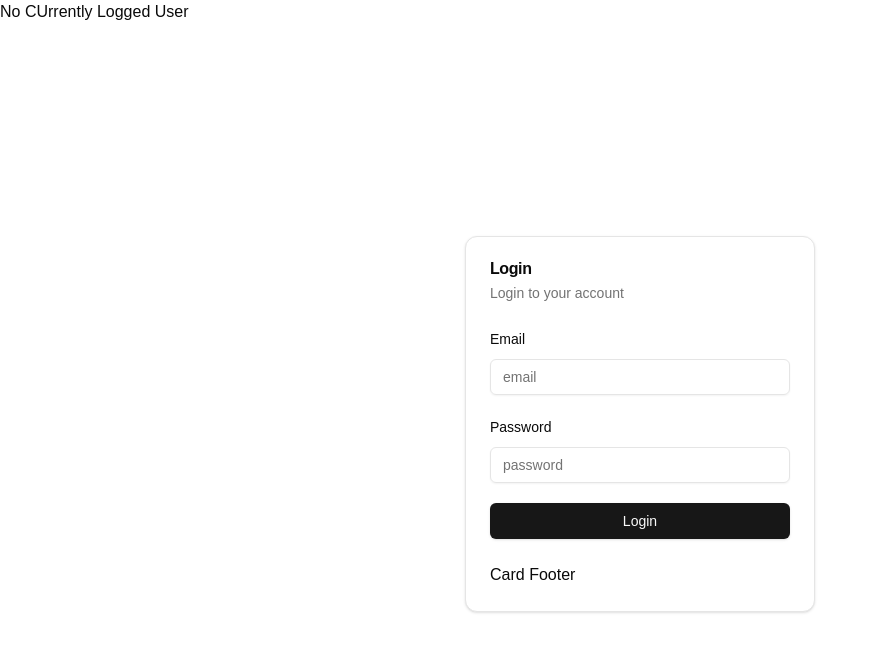
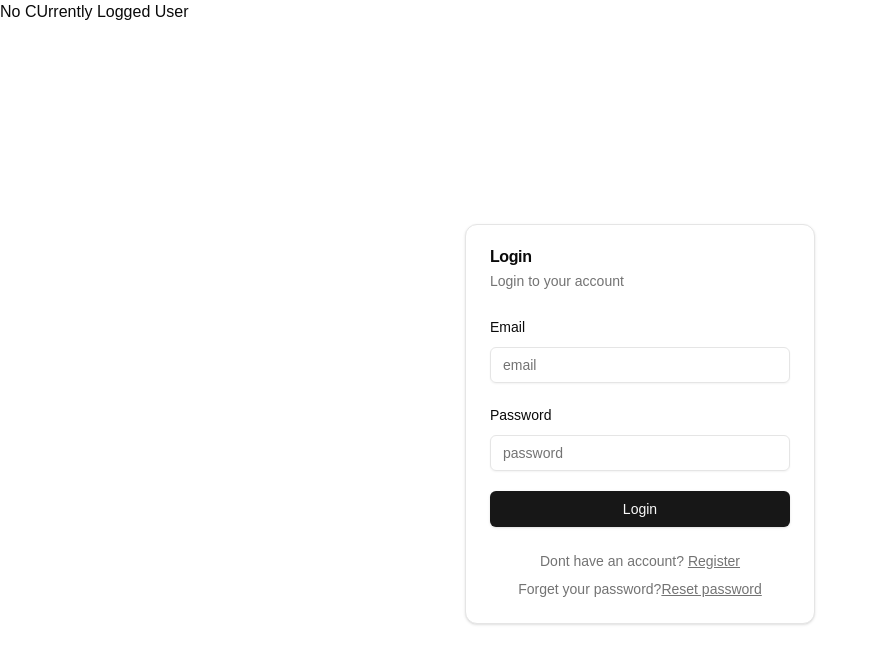
Before and after one commit to LevanMachitadze/autnext, a Next.js app: page /login in a window 1280 px wide. Shown: the top 664 px of the page, without its empty margins (0-877 px from the left). Built offline with nearby package versions, Linux system fonts and the light colour scheme; no server answers.

Commit message:
feature/footer
adding footer

```diff
--- a/app/login/page.tsx
+++ b/app/login/page.tsx
@@ -27,7 +27,6 @@ import { Button } from '@/components/ui/button';
 import Link from 'next/link';
 import { passwordSchema } from '@/validation/passwordSchema';
 import { LoginWithCredentials } from './action';
-import { log } from 'console';
 
 const formSchema = z.object({
   email: z.string().email(),
@@ -120,8 +119,19 @@ export default function Login() {
             </form>
           </FormProvider>
         </CardContent>
-        <CardFooter>
-          <p>Card Footer</p>
+        <CardFooter className='flex flex-col gap-2'>
+          <div className='text-sm text-muted-foreground'>
+            Dont have an account?{' '}
+            <Link className='underline' href='/register'>
+              Register
+            </Link>
+          </div>
+          <div className='text-sm text-muted-foreground'>
+            Forget your password?
+            <Link className='underline' href='/reset-password'>
+              Reset password
+            </Link>
+          </div>
         </CardFooter>
       </Card>
     </main>
--- a/app/register/page.tsx
+++ b/app/register/page.tsx
@@ -145,7 +145,18 @@ export default function RegisterPage() {
             </FormProvider>
           </CardContent>
           <CardFooter>
-            <p>Card Footer</p>
+            <div className='text-sm text-muted-foreground'>
+              Already have an account?
+              <Link className='underline' href='/login'>
+                Register
+              </Link>
+            </div>
+            <div className='text-sm text-muted-foreground'>
+              Forget your password?
+              <Link className='underline' href='/reset-password'>
+                Reset password
+              </Link>
+            </div>
           </CardFooter>
         </Card>
       )}
```
